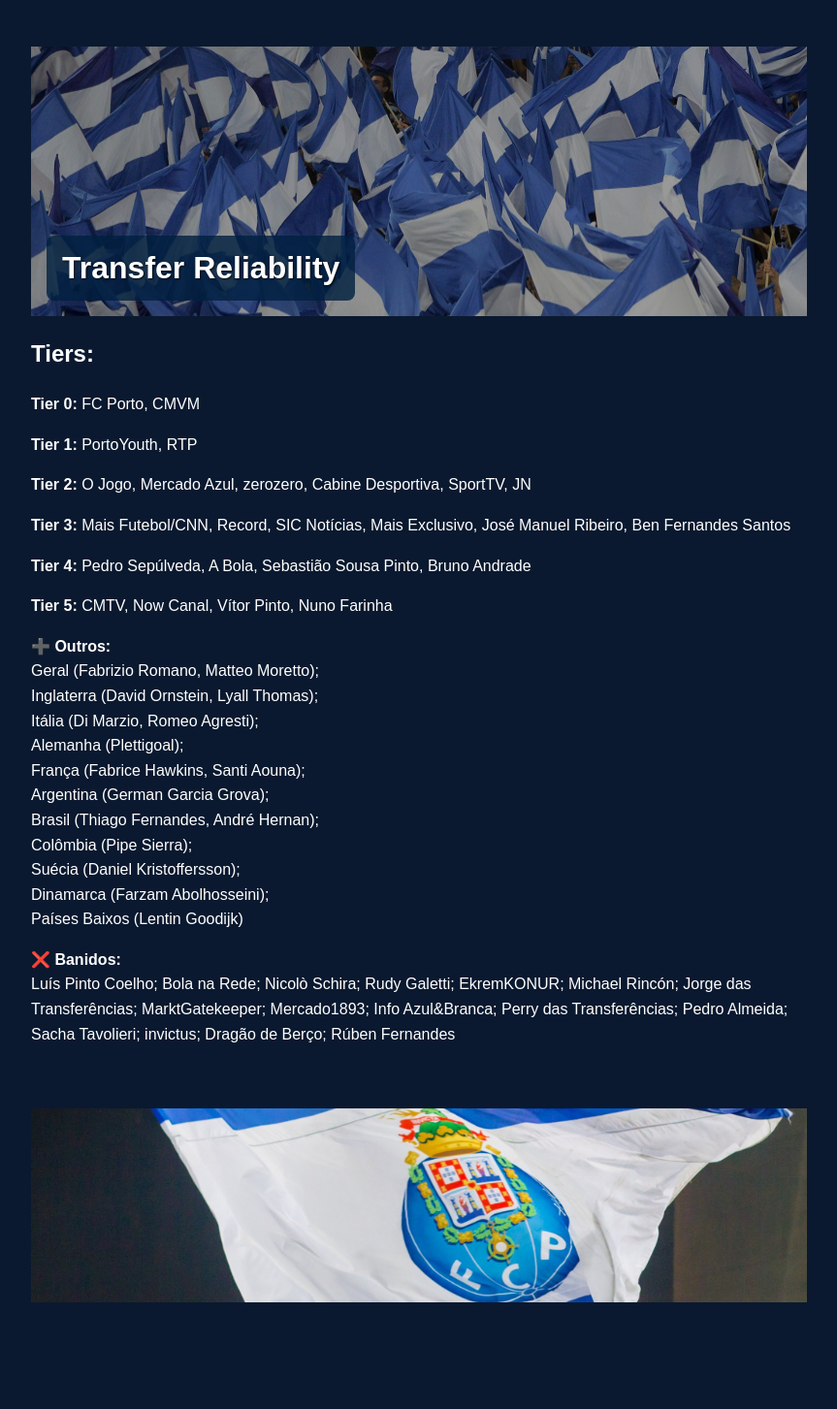
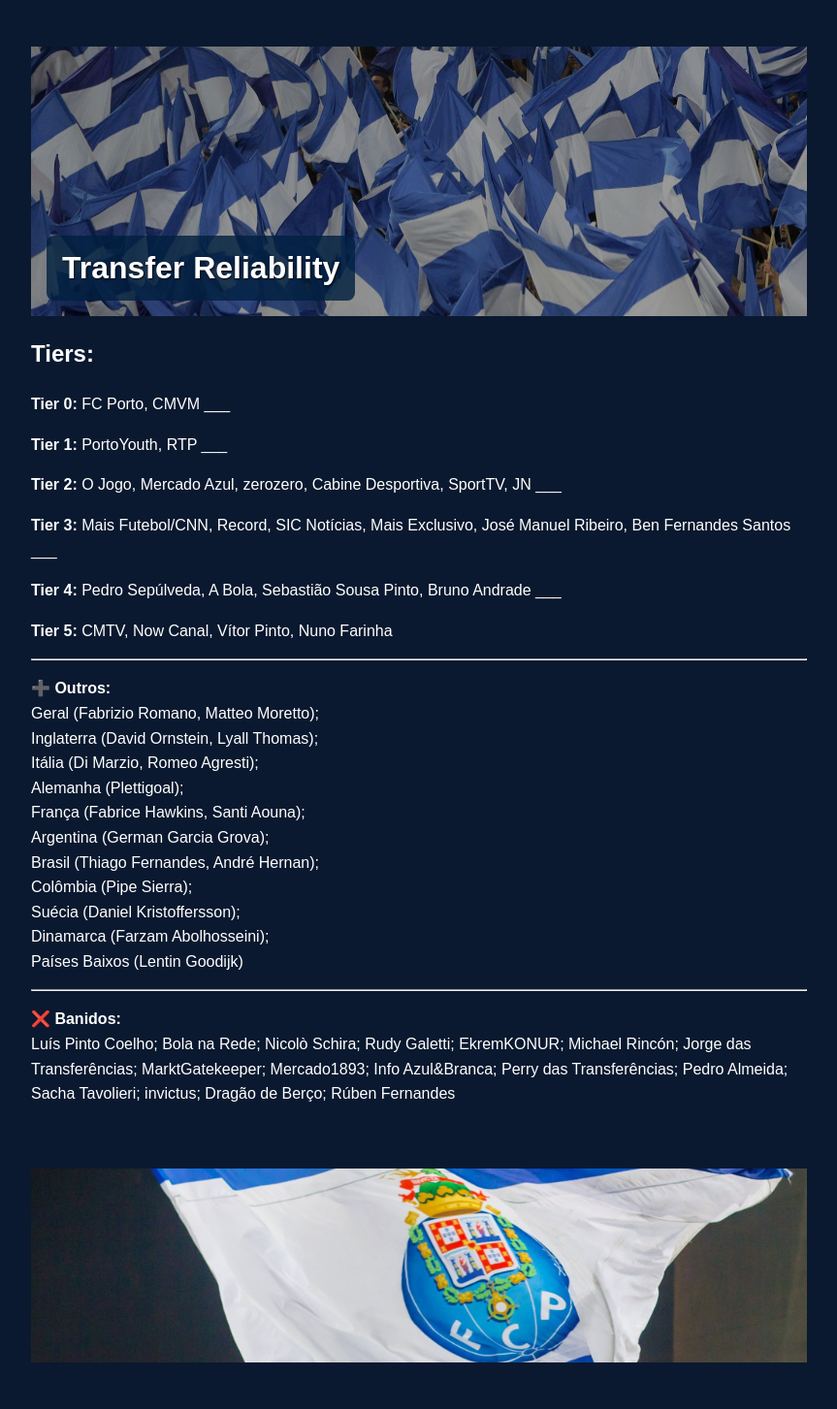
Before and after one commit to Azrial1739/teste-transfer, a Jekyll site: the page built from pages/transfer.md, in a window 1280 px wide. Shown: the whole page at 97% size, without its empty margins (208-1071 px from the left). Built offline with Jekyll 4.4.1, drawn with Linux system fonts in a browser that asks for light colours; before the commit the page ends 1391 px from its top, so only the background shows below that.

```diff
--- a/pages/transfer.md
+++ b/pages/transfer.md
@@ -9,17 +9,23 @@ menu_title: transfer
 ## Tiers:
 
 **Tier 0:** FC Porto, CMVM
+___
 
 **Tier 1:** PortoYouth, RTP
+___
 
 **Tier 2:** O Jogo, Mercado Azul, zerozero, Cabine Desportiva, SportTV, JN
+___
 
 **Tier 3:** Mais Futebol/CNN, Record, SIC Notícias, Mais Exclusivo, José Manuel Ribeiro, Ben Fernandes Santos
+___
 
 **Tier 4:** Pedro Sepúlveda, A Bola, Sebastião Sousa Pinto, Bruno Andrade
+___
 
 **Tier 5:** CMTV, Now Canal, Vítor Pinto, Nuno Farinha
 
+___
 
 **➕ Outros:**
 Geral (Fabrizio Romano, Matteo Moretto);
@@ -34,6 +40,7 @@ Suécia (Daniel Kristoffersson);
 Dinamarca (Farzam Abolhosseini);
 Países Baixos (Lentin Goodijk)
 
+___
 
 **❌ Banidos:**
 Luís Pinto Coelho; Bola na Rede; Nicolò Schira; Rudy Galetti; EkremKONUR; Michael Rincón; Jorge das Transferências; MarktGatekeeper; Mercado1893; Info Azul&Branca; Perry das Transferências; Pedro Almeida; Sacha Tavolieri; invictus; Dragão de Berço; Rúben Fernandes
```
